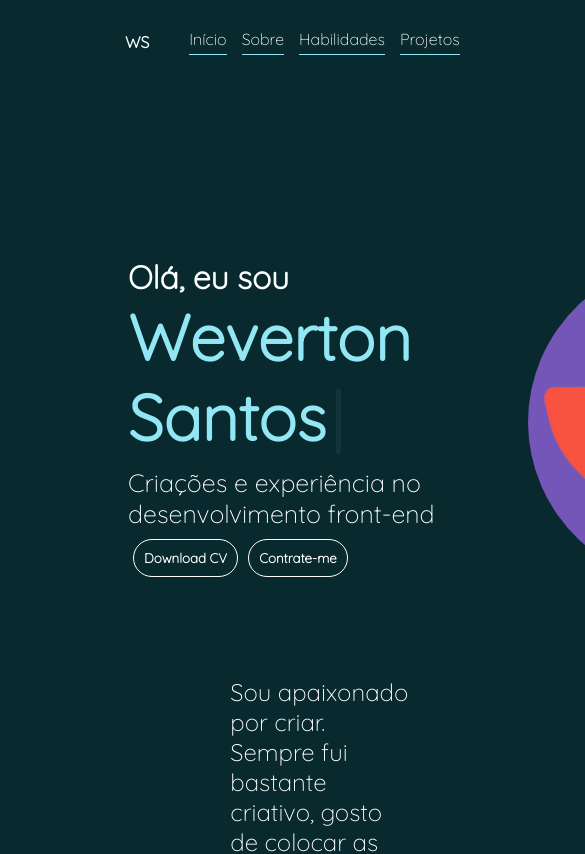
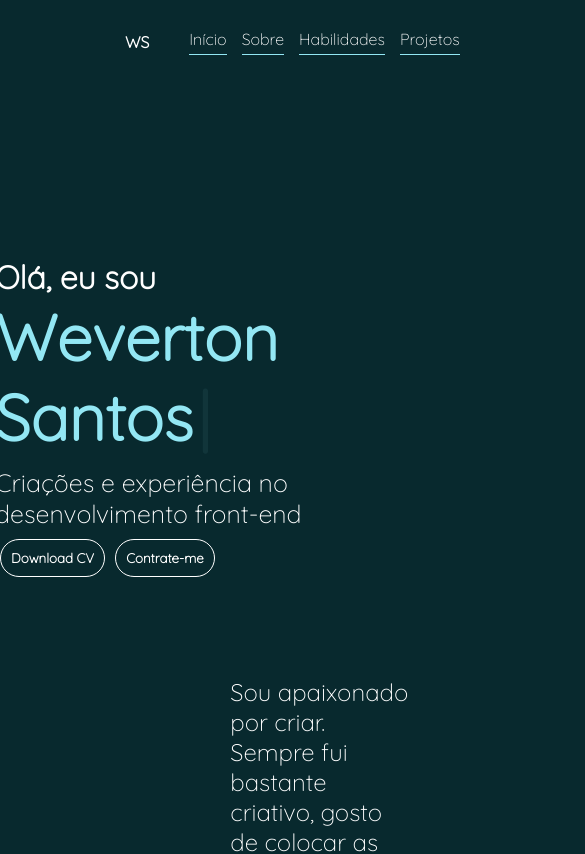
Before and after one commit to wevertonsantos/portfolio-weverton, a React (Create React App) app: page / in a window 390 px wide. Shown: the top 854 px of the page, 585 px wide, since content can reach past the window. Built offline with nearby package versions, Linux system fonts and the light colour scheme; the HTML template or start-up script is replaced by a standard one.

Commit message:
responsividade apresentação

```diff
--- a/src/componentes/Apresentacao/Apresentacao.css
+++ b/src/componentes/Apresentacao/Apresentacao.css
@@ -65,3 +65,34 @@
     max-width: 350px;
     margin-right: 64px;
 }
+
+@media (max-width: 1024px){
+    .apresentacao{
+        justify-content: center;
+    }
+    .apresentacao img{
+        display: none;
+    }
+    .apresentacao div{
+        margin-left: 0;
+    }
+}
+
+@media (max-width: 768px){
+    .apresentacao{
+        justify-content: center;
+    }
+}
+
+@media (max-width:460px) {
+    .apresentacao{
+        width: 100%;
+        padding: 0;
+    }
+    .apresentacao img{
+        display: none;
+    }
+    .apresentacao div{
+        justify-content: center;
+    }
+}
--- a/src/componentes/Apresentacao/index.js
+++ b/src/componentes/Apresentacao/index.js
@@ -8,7 +8,7 @@ const Apresentacao = () => {
                 <h2>Olá, eu sou</h2>
                 <h1>Weverton Santos</h1>
                 <p>Criações e experiência no desenvolvimento front-end</p>
-                <a href='https://drive.google.com/file/d/1q1pS-7i36ruh5_R11MPa6Gcwk2NhKL2I/view?usp=share_link'><button>Download CV</button></a>
+                <a href='https://drive.google.com/file/d/1V9V1BS2JDyDpSpLX_M6seg3cMk7-_Oxi/view?usp=share_link'><button>Download CV</button></a>
                 <a href='https://www.linkedin.com/in/wevertonsantoss/'><button>Contrate-me</button></a>
             </div>
             <img src={imgProgramador}/>
--- a/src/index.css
+++ b/src/index.css
@@ -11,6 +11,7 @@ body {
   font-size: 14px;
   color: #fff;
   background-color: #08292e;
+  width: 100%;
 }
 
 h1,p{
```
